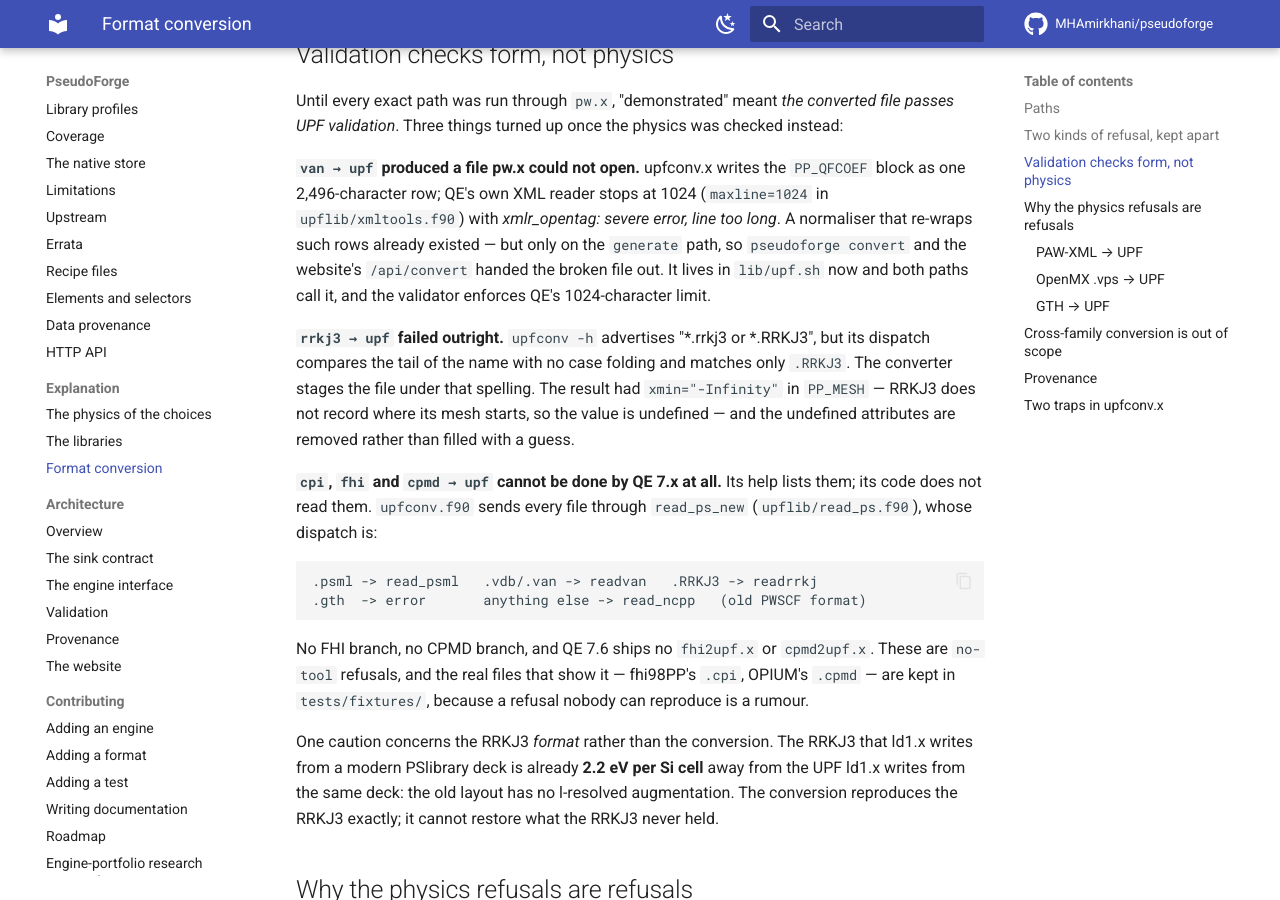
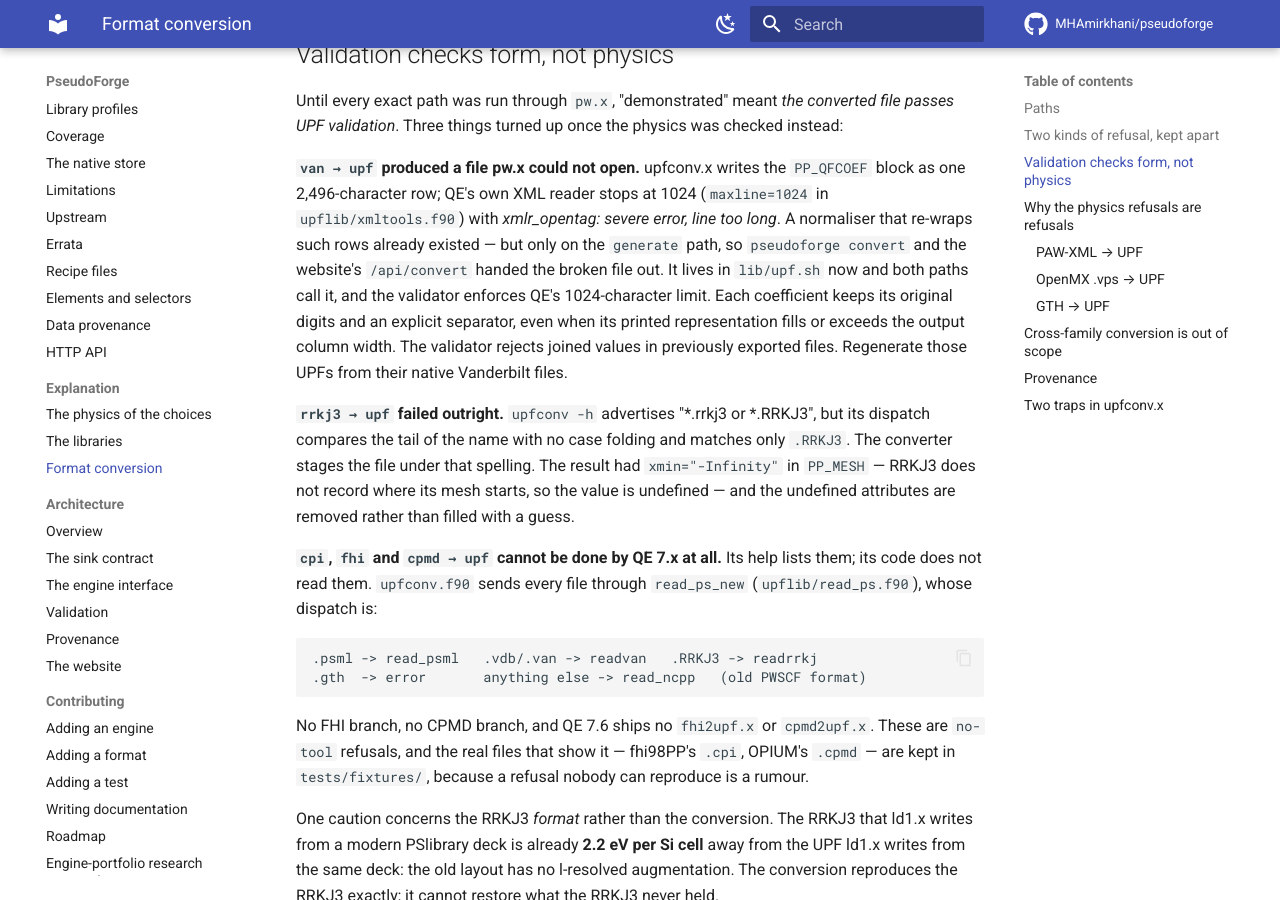
Before and after one commit to MHAmirkhani/PseudoForge, an MkDocs documentation site: the page built from docs/explanation/conversion.md, in a window 1280 px wide and 900 px high, scrolled down 1874 px. Built offline with MkDocs 1.6.1 and Material for MkDocs 9.7.7, drawn with Linux system fonts in a browser that asks for light colours; comment, search, counter and statistics services are not loaded.

Commit message:
Preserve augmentation coefficient delimiters in UPF reflow

```diff
--- a/docs/explanation/conversion.md
+++ b/docs/explanation/conversion.md
@@ -75,6 +75,10 @@ error, line too long*. A normaliser that re-wraps such rows already existed —
 but only on the `generate` path, so `pseudoforge convert` and the website's
 `/api/convert` handed the broken file out. It lives in `lib/upf.sh` now and
 both paths call it, and the validator enforces QE's 1024-character limit.
+Each coefficient keeps its original digits and an explicit separator, even
+when its printed representation fills or exceeds the output column width.
+The validator rejects joined values in previously exported files. Regenerate
+those UPFs from their native Vanderbilt files.
 
 **`rrkj3 → upf` failed outright.** `upfconv -h` advertises "*.rrkj3 or
 *.RRKJ3", but its dispatch compares the tail of the name with no case
```
Also changed, not shown: 2 other files.
